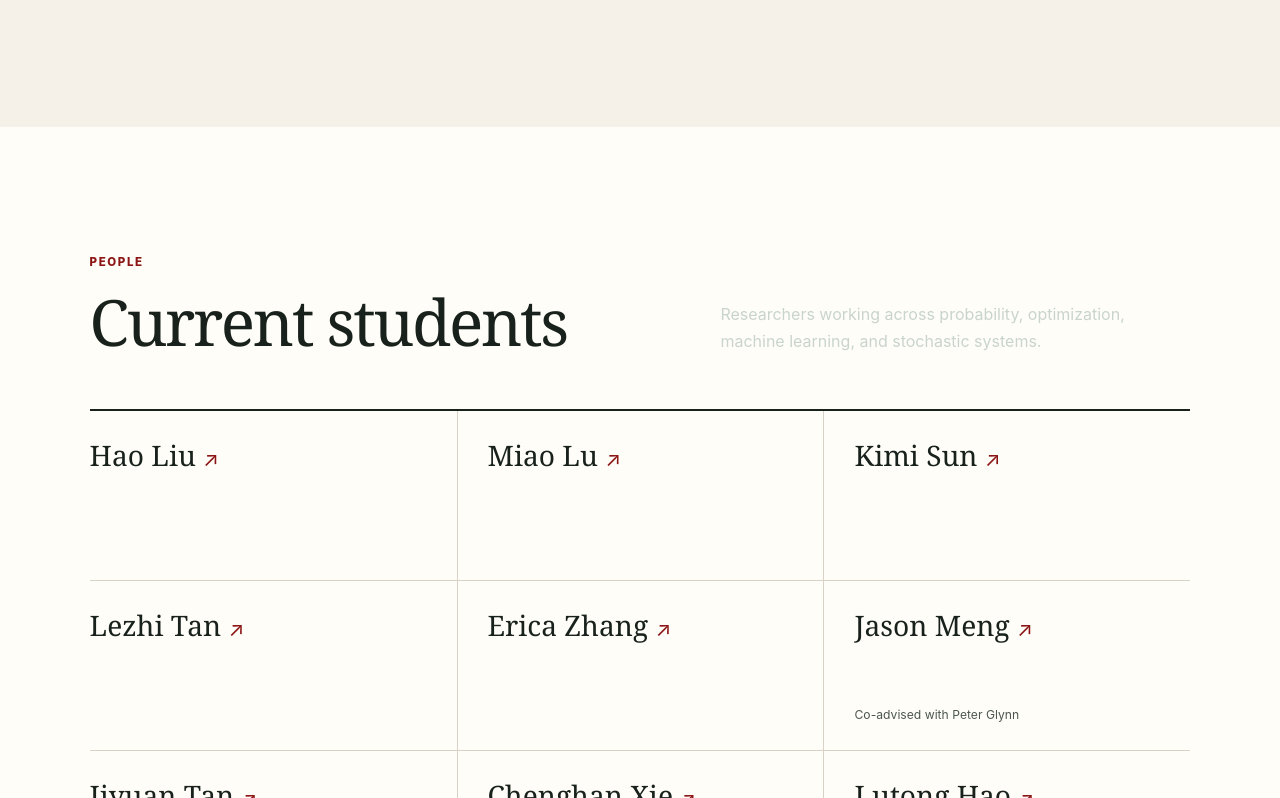
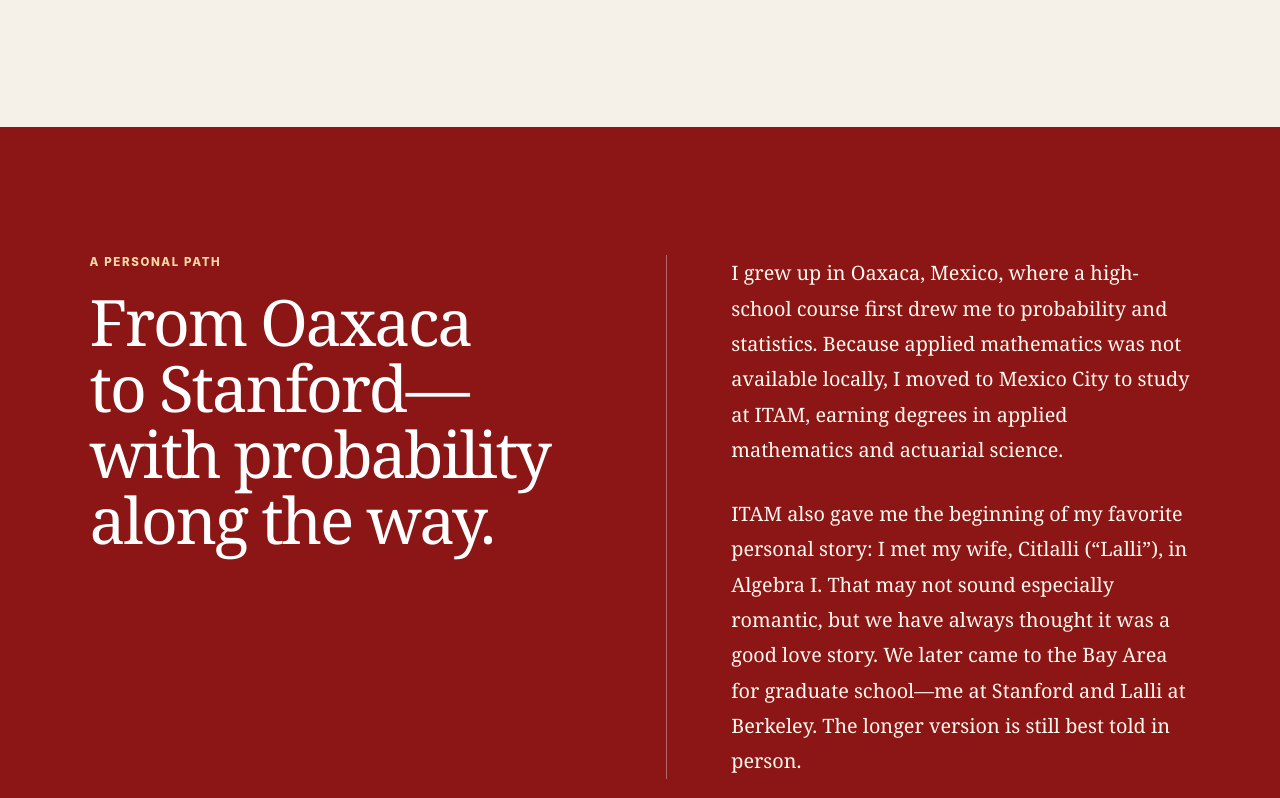
Before and after one commit to realjblanchet/joseblanchet.com, a Next.js app: page / in a window 1280 px wide. Shown: the part 1622-2420 px from the top of the page. Built offline with nearby package versions, Linux system fonts and the light colour scheme; no server answers.

Commit message:
Add personal story to homepage

```diff
--- a/app/globals.css
+++ b/app/globals.css
@@ -62,6 +62,26 @@
 h2 { font-family: Georgia, 'Times New Roman', serif; font-size: clamp(2.5rem, 5vw, 4.55rem); font-weight: 400; letter-spacing: -.035em; line-height: 1.03; margin: 0; text-wrap: balance; }
 .intro-copy > p:not(.kicker) { color: #445049; font-size: 1.06rem; line-height: 1.8; max-width: 650px; }
 .intro-copy .text-link { color: var(--cardinal); margin-top: 10px; }
+
+.story {
+  align-items: start;
+  background: var(--cardinal);
+  color: white;
+  display: grid;
+  gap: clamp(48px, 8vw, 120px);
+  grid-template-columns: minmax(280px, .95fr) minmax(0, 1.05fr);
+}
+.story .kicker { color: #f2d9a5; }
+.story-heading h2 { max-width: 680px; }
+.story-copy { border-left: 1px solid rgba(255, 255, 255, .35); padding-left: clamp(30px, 5vw, 72px); }
+.story-copy p {
+  color: #fff8ee;
+  font-family: Georgia, 'Times New Roman', serif;
+  font-size: clamp(1.08rem, 1.55vw, 1.32rem);
+  line-height: 1.78;
+  margin: 0;
+}
+.story-copy p + p { margin-top: 1.45em; }
 
 .people { background: var(--white); }
 .people-heading > p { color: #59645d; }
@@ -198,12 +218,17 @@
 .thesis-title { color: #465149; font-family: Georgia, serif; font-size: .95rem; font-style: italic; line-height: 1.55; margin: 0; }
 .directory-coadvisor { color: #68716b; font-size: .74rem; line-height: 1.5; margin: 22px 0 0; }
 
+@media (max-width: 980px) {
+  .site-header nav { display: none; }
+}
+
 @media (max-width: 850px) {
-  .site-header nav { display: none; }
   .hero { min-height: 690px; }
   .hero-content { padding-bottom: 70px; }
   .intro { grid-template-columns: 1fr; }
   .portrait-wrap { max-width: 430px; }
+  .story { grid-template-columns: 1fr; }
+  .story-copy { border-left: 0; border-top: 1px solid rgba(255, 255, 255, .35); padding-left: 0; padding-top: 32px; }
   .section-heading { align-items: flex-start; flex-direction: column; }
   .people-grid { grid-template-columns: repeat(2, minmax(0, 1fr)); }
   .person-card:not(:nth-child(3n + 1)) { border-left: 0; padding-left: 0; }
--- a/app/page.tsx
+++ b/app/page.tsx
@@ -30,6 +30,7 @@
           <img src={sitePath('/images/logo.png')} alt="Blanchet Lab" />
         </a>
         <nav aria-label="Primary navigation">
+          <a href="#story">Story</a>
           <a href="#research">Research</a>
           <a href={sitePath('/people/')}>People</a>
           <a href="#publications">Publications</a>
@@ -72,6 +73,21 @@
             The lab brings together probability, optimization, and data to study systems where uncertainty is central—not incidental.
           </p>
           <a className="text-link" href="https://profiles.stanford.edu/blanchet">Stanford profile <span aria-hidden="true">↗</span></a>
+        </div>
+      </section>
+
+      <section className="story section" id="story" aria-labelledby="story-title">
+        <div className="story-heading">
+          <p className="kicker">A personal path</p>
+          <h2 id="story-title">From Oaxaca to Stanford—with probability along the way.</h2>
+        </div>
+        <div className="story-copy">
+          <p>
+            I grew up in Oaxaca, Mexico, where a high-school course first drew me to probability and statistics. Because applied mathematics was not available locally, I moved to Mexico City to study at ITAM, earning degrees in applied mathematics and actuarial science.
+          </p>
+          <p>
+            ITAM also gave me the beginning of my favorite personal story: I met my wife, Citlalli (“Lalli”), in Algebra I. That may not sound especially romantic, but we have always thought it was a good love story. We later came to the Bay Area for graduate school—me at Stanford and Lalli at Berkeley. The longer version is still best told in person.
+          </p>
         </div>
       </section>
 
```
